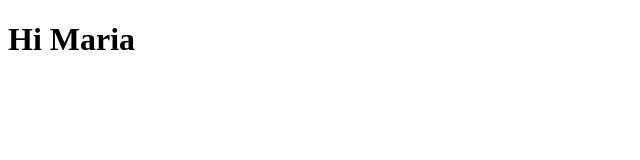
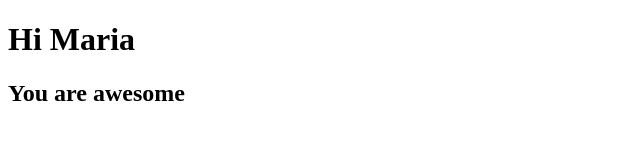
Before and after one commit to TrainerMaria/SampleRepo, a plain HTML site: page index.html in a window 1280 px wide. Shown: the whole page, without its empty margins (0-640 px from the left). Drawn offline with Linux system fonts and the light colour scheme.

Commit message:
Feat: Addded something new

```diff
--- a/index.html
+++ b/index.html
@@ -7,5 +7,6 @@
 </head>
 <body>
     <h1> Hi Maria</h1>
+    <h2> You are awesome</h2>
 </body>
 </html>
```
